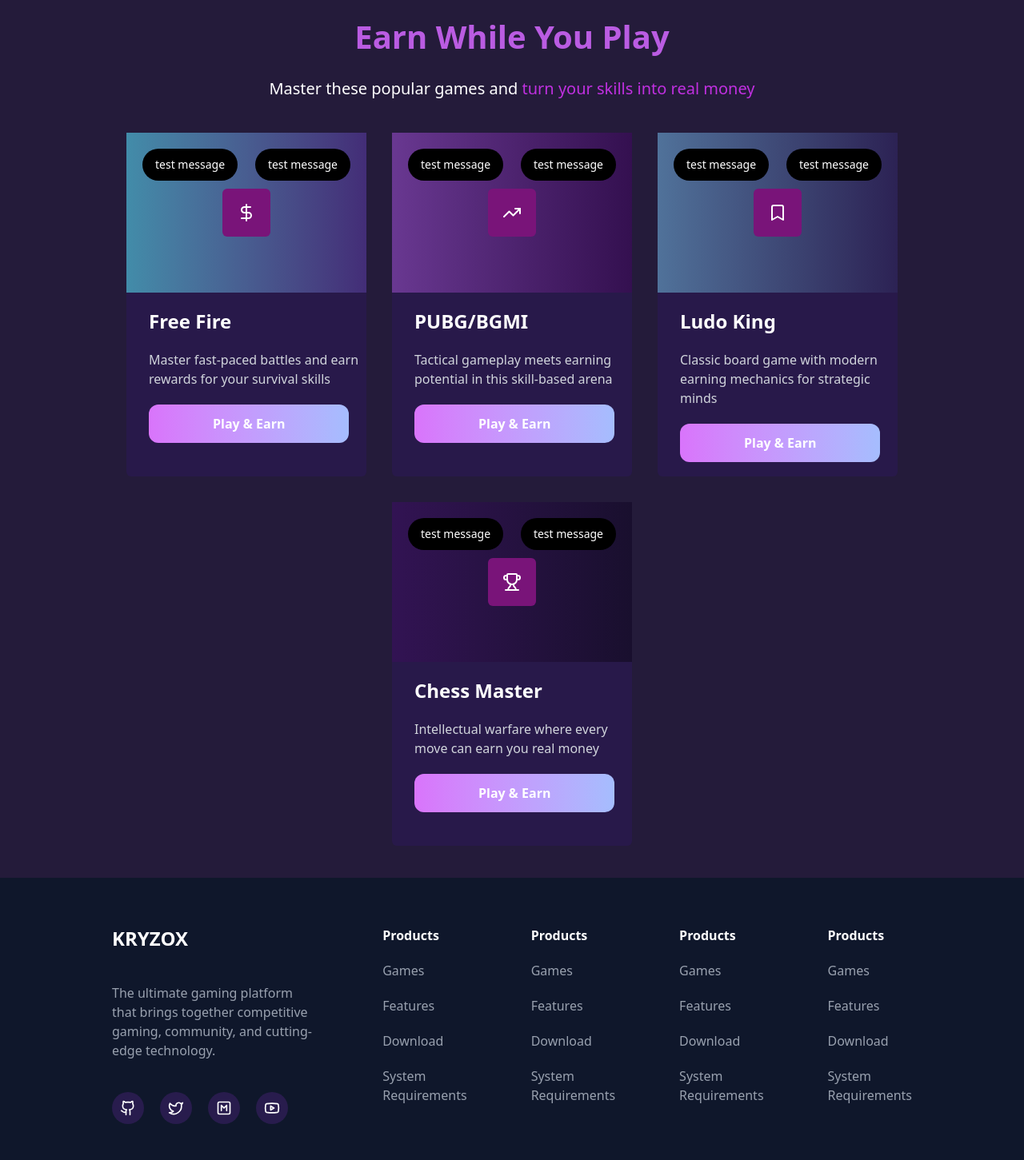
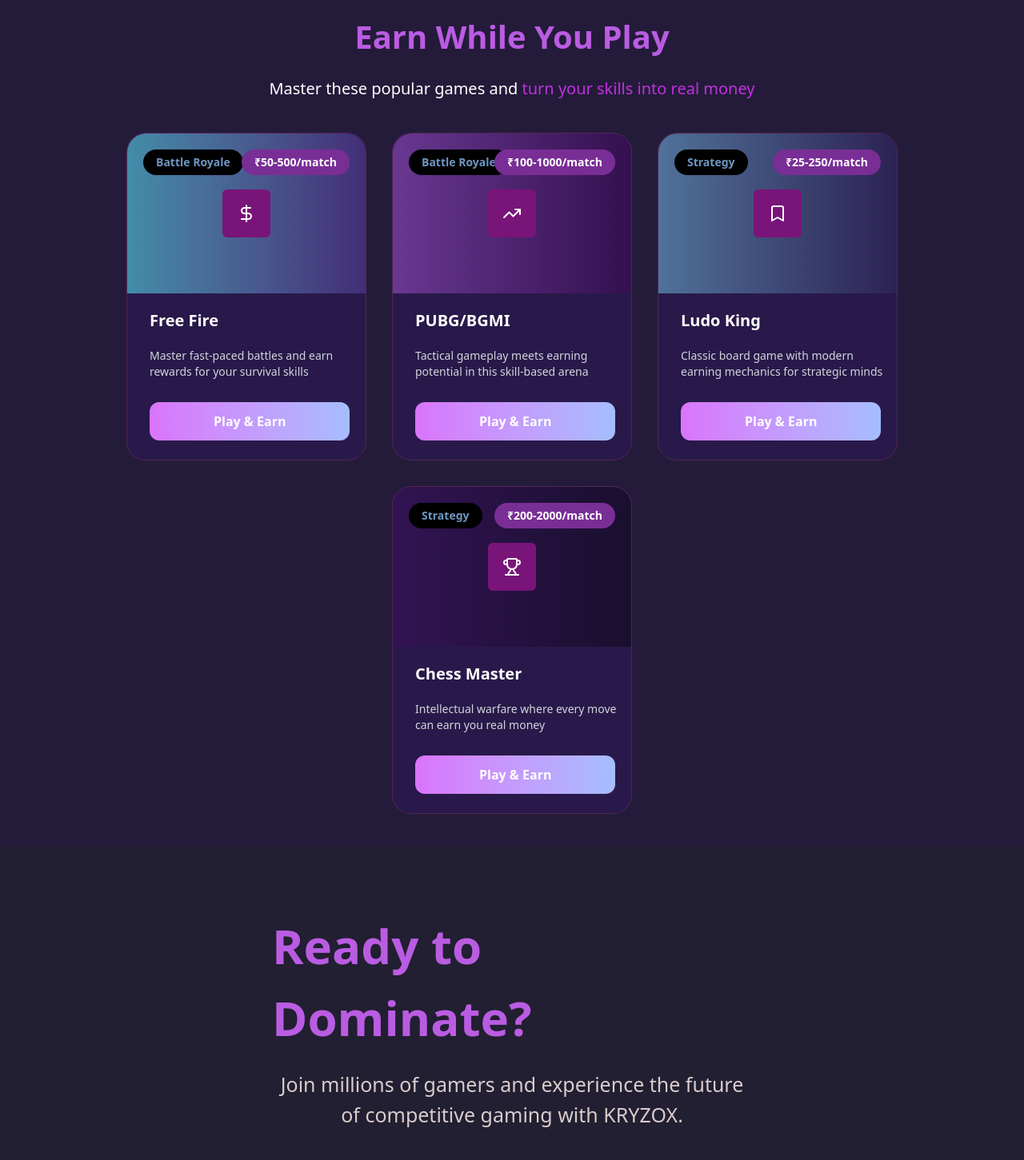
Before and after one commit to aadityasigdel/Kryzox, a React (Vite) app: page / in a window 1280 px wide. Shown: the part 1330-2781 px from the top of the page at 80% size. Built offline with nearby package versions, Linux system fonts and the light colour scheme.

Commit message:
add other features pages

```diff
--- a/src/components/Features/Feature2.jsx
+++ b/src/components/Features/Feature2.jsx
@@ -1,5 +1,5 @@
 import FeatureCard2 from "../../ui/FeatureCard2";
-import { DollarSign, TrendingUp, Bookmark, Trophy } from 'lucide-react';
+import { DollarSign, TrendingUp, Bookmark, Trophy } from "lucide-react";
 
 const Feature2 = () => {
   return (
@@ -8,7 +8,9 @@
         Earn While You Play
       </h1>
       <p className="text-[20px] inline">Master these popular games and </p>
-      <p className="inline text-[20px] text-[#c130e1]">turn your skills into real money</p>
+      <p className="inline text-[20px] text-[#c130e1]">
+        turn your skills into real money
+      </p>
 
       <section className="flex flex-wrap gap-8 items-center justify-center mt-10">
         <FeatureCard2
@@ -16,24 +18,32 @@
           icon={DollarSign}
           title="Free Fire"
           description="Master fast-paced battles and earn rewards for your survival skills"
+          content1="Battle Royale"
+          price="₹50-500/match"
         />
         <FeatureCard2
           bg="from-[#693891] to-[#341050]"
           icon={TrendingUp}
           title="PUBG/BGMI"
           description="Tactical gameplay meets earning potential in this skill-based arena"
+          content1="Battle Royale"
+          price="₹100-1000/match"
         />
         <FeatureCard2
           bg="from-[#50729A] to-[#2C2254]"
           icon={Bookmark}
           title="Ludo King"
           description="Classic board game with modern earning mechanics for strategic minds"
+          content1="Strategy"
+          price="₹25-250/match"
         />
         <FeatureCard2
           bg="from-[#321353] to-[#190F2E]"
           icon={Trophy}
           title="Chess Master"
           description="Intellectual warfare where every move can earn you real money"
+          content1="Strategy"
+          price="₹200-2000/match"
         />
       </section>
     </div>
--- /dev/null
+++ b/src/components/Features/Feature3.jsx
@@ -0,0 +1,43 @@
+import Button1 from "../../ui/Button1";
+import Button2 from "../../ui/Button2";
+const Feature3 = () => {
+  return (
+    <div className="text-center py-20 bg-[#211F31]">
+      <section className="max-w-[600px]  m-auto mb-5">
+        <h1 className="text-left text-[60px] font-semibold text-[#BA5CE2] pb-5">
+          Ready to Dominate?
+        </h1>
+        <p className="text-[25px] inline text-[#d9cbcb]">
+          Join millions of gamers and experience the future of competitive
+          gaming with KRYZOX.
+        </p>
+      </section>
+      {/* button section */}
+      <section className="flex gap-5 items-center justify-center  mt-10">
+        <Button1>Join KRYZOX</Button1>
+        <Button2>Download Free</Button2>
+      </section>
+      {/* detail section */}
+      <section className="flex gap-30 items-center justify-center text-[#c4bfbf] mt-10">
+        <div className="text-left">
+          <p className="text-[35px] text-[#9684DB] font-bold">50M+</p>
+          <p>Active Players</p>
+        </div>
+        <div>
+          <p className="text-[35px] text-[#9684DB] font-bold">1000+</p>
+          <p>Pro Teams</p>
+        </div>
+        <div>
+          <p className="text-[35px] text-[#9684DB] font-bold">24/7</p>
+          <p>Support</p>
+        </div>
+        <div>
+          <p className="text-[35px] text-[#9684DB] font-bold">99.9%</p>
+          <p>Uptime</p>
+        </div>
+      </section>
+    </div>
+  );
+};
+
+export default Feature3;
--- a/src/components/Herosection/Home.jsx
+++ b/src/components/Herosection/Home.jsx
@@ -1,4 +1,6 @@
 import "./herosection.css";
+import Button1 from "../../ui/Button1";
+import Button2 from "../../ui/Button2";
 const HeroSection = () => {
   return (
     <div className="h-[auto] w-full bg-slate-900 text-white grid place-content-center pb-30 pt-20">
@@ -26,12 +28,8 @@
       </div>
       {/* buttons */}
       <section className="flex gap-5 text-[18px] pt-8 justify-center items-center">
-        <button className="px-10 py-5 bg-[#B462E1] rounded-2xl text-white font-semibold">
-          Download For Android
-        </button>
-        <button className="px-10 py-5 border-2 border-[#79A5D5] rounded-2xl text-[#79A5D5] font-semibold">
-          Download For ios
-        </button>
+        <Button1>Download For Android</Button1>
+         <Button2>Download For ios</Button2>
       </section>
     </div>
   );
--- a/src/pages/Home.jsx
+++ b/src/pages/Home.jsx
@@ -3,6 +3,7 @@
 import HeroSection from '../components/Herosection/Home';
 import Feature1 from '../components/Features/Feature1';
 import Feature2 from '../components/Features/Feature2';
+import Feature3 from '../components/Features/Feature3';
 const Home = () => {
   return (
     <div>
@@ -10,6 +11,7 @@
     <HeroSection />
     <Feature1 />
     <Feature2 />
+    <Feature3 />
     <Footer />
     </div>
   )
--- /dev/null
+++ b/src/ui/Button1.jsx
@@ -0,0 +1,11 @@
+// This is download for adndroid or kryzox button
+
+const Button1 = ({children}) => {
+  return (
+     <button className="px-10 py-5 bg-[#B462E1] rounded-2xl text-white font-semibold">
+          {children}
+        </button>
+  )
+}
+
+export default Button1
--- /dev/null
+++ b/src/ui/Button2.jsx
@@ -0,0 +1,11 @@
+// This button is for download for ios and download free
+
+const Button2 = ({children}) => {
+  return (
+       <button className="px-10 py-5 border-2 border-[#79A5D5] rounded-2xl text-[#79A5D5] font-semibold">
+          {children}
+        </button>
+  )
+}
+
+export default Button2
--- a/src/ui/FeatureCard2.jsx
+++ b/src/ui/FeatureCard2.jsx
@@ -1,4 +1,3 @@
-
 const FeatureCard2 = ({
   icon: Icon,
   title,
@@ -11,17 +10,23 @@
   // content1 is for top section first div
   // price is for second div of top section of the card
   return (
-    <div className="group h-[430px] w-[300px] bg-[#28194A] rounded-md text-left flex flex-col gap-5  duration-500 ease-in-out hover:scale-110">
-      <section  className={`h-[200px] bg-gradient-to-r ${bg} grid place-content-center relative text-sm `}>
-<div className="absolute left-5 px-4 py-2.5 bg-black text-white rounded-3xl top-5">{content1 || "test message"}</div>
-<div className="absolute right-5 px-4 py-2.5 bg-black text-white rounded-3xl top-5">{price || "test message"}</div>
+    <div className="group h-[410px] w-[300px] bg-[#28194A] rounded-3xl border-[.1px] border-[#552555] text-left flex flex-col gap-5  duration-500 ease-in-out hover:scale-110">
+      <section
+        className={`h-[200px] bg-gradient-to-r ${bg} grid place-content-center relative border-[#552555] rounded-t-3xl font-semibold text-sm`}
+      >
+        <div className="absolute left-5 px-4 py-1.5 bg-black text-[#6e95c2] rounded-3xl top-5">
+          {content1 || "test message"}
+        </div>
+        <div className="absolute right-5 px-4 py-1.5 bg-[#792E96] text-white rounded-3xl top-5">
+          {price || "test message"}
+        </div>
         <div className="h-[60px] w-[60px] rounded-md bg-[#791479] text-white grid place-content-center transition ease-in-out duration-500 group-hover:scale-120">
           <Icon />
         </div>
       </section>
       <section className="pl-7">
-        <h1 className="text-2xl font-bold">{title}</h1>
-        <p className="text-gray-300 py-5">{description}</p>
+        <h1 className="text-xl font-bold">{title}</h1>
+        <p className="text-gray-300 py-5 pb-7 text-sm">{description}</p>
         <button class="bg-gradient-to-r from-[#D974FB] to-[#A5BDFE] text-white font-semibold py-3 px-20 rounded-xl">
           Play & Earn
         </button>
```
Also changed, not shown: src/ui/Button.jsx (deleted).
